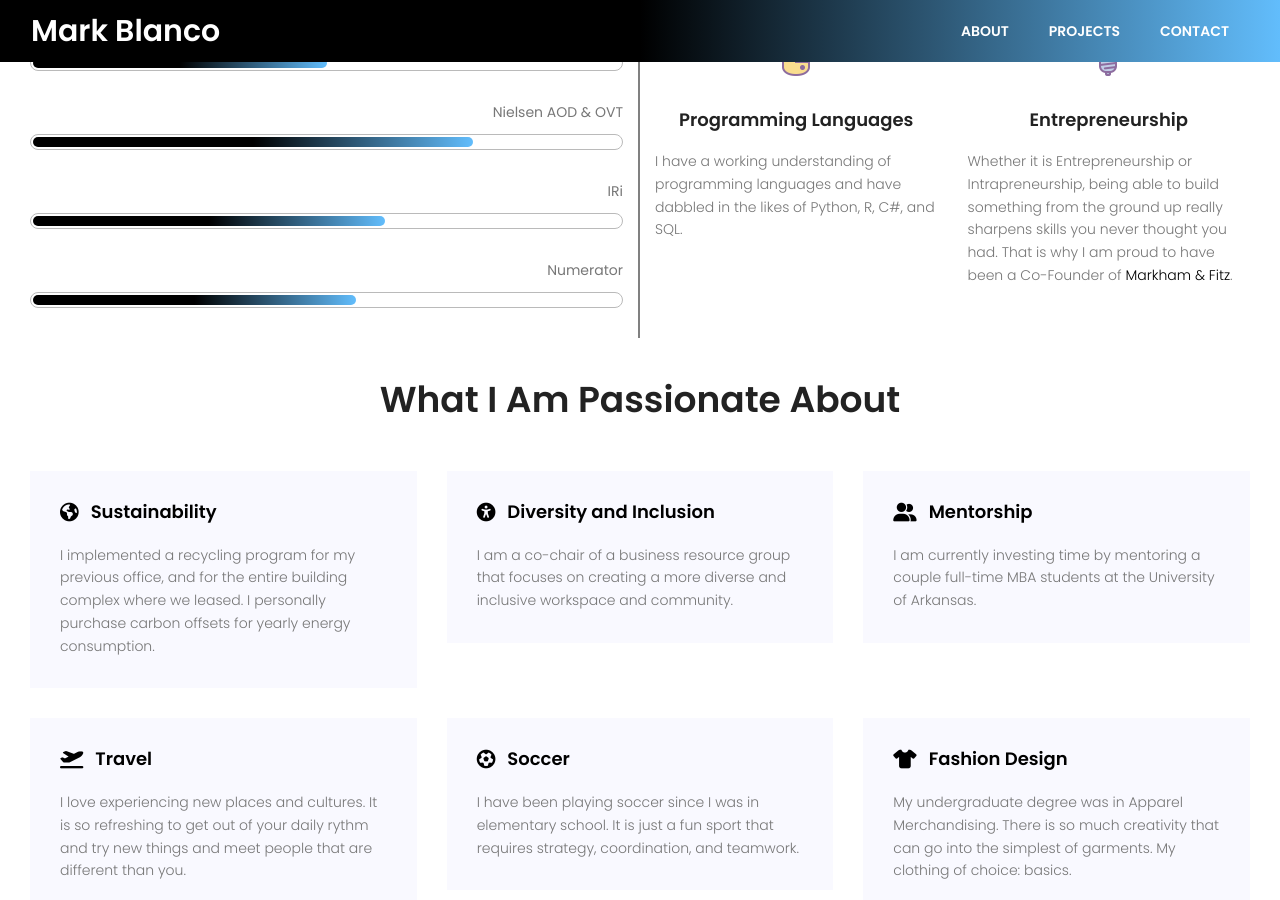
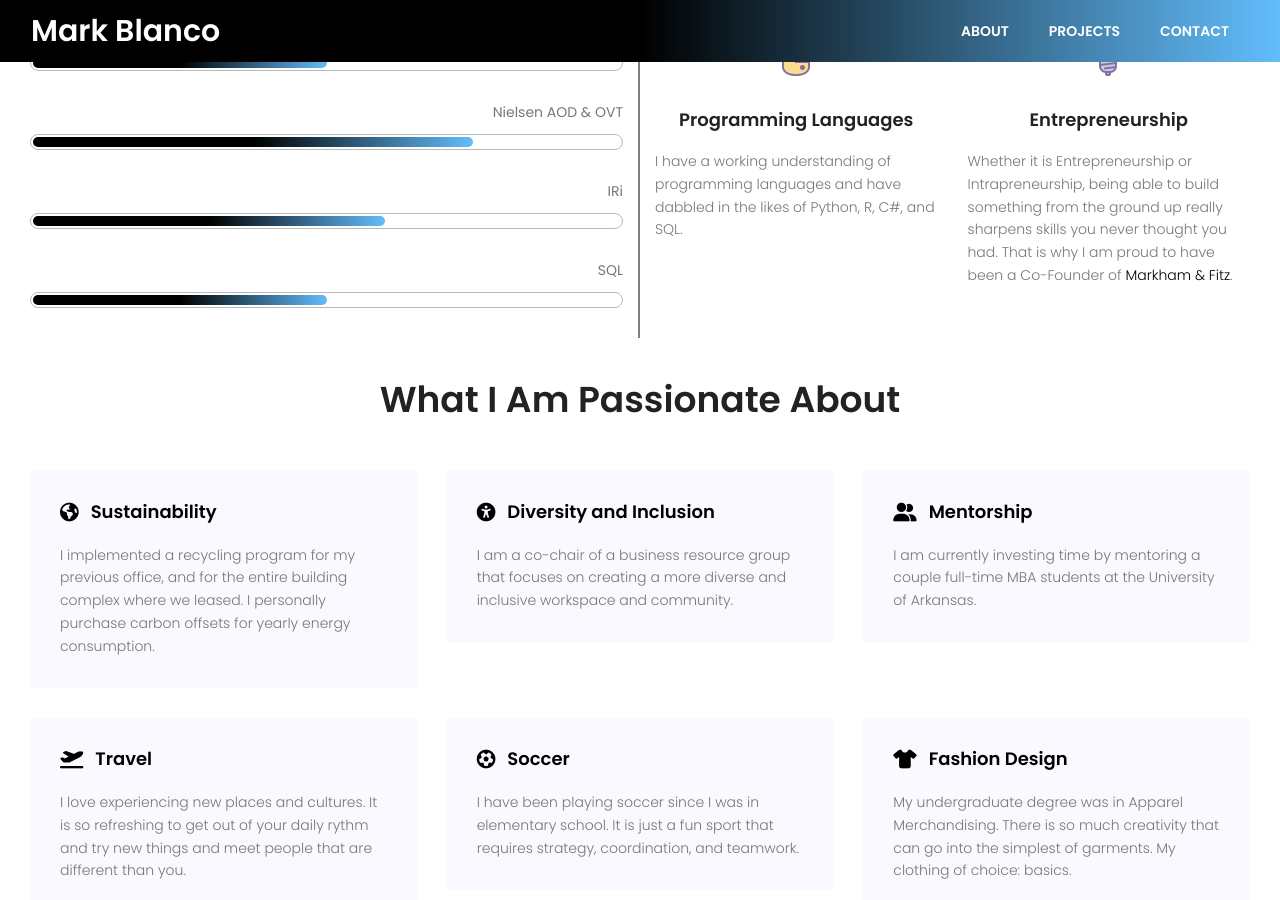
Before and after one commit to boombranco/boombranco.github.io, a Jekyll site: the page about.html, which Jekyll copies as it is, in a window 1280 px wide and 900 px high, scrolled down 1393 px. Built offline with Jekyll 4.4.1, drawn with Linux system fonts in a browser that asks for light colours; nearby versions of some CDN libraries.

Commit message:
Updated my tool mastery

```diff
--- a/about.html
+++ b/about.html
@@ -182,9 +182,9 @@
                       </div>
 
                       <div class="skillbar" data-percent="60%">
-                          <div class="skill-bar-percent">Numerator</div>
+                          <div class="skill-bar-percent">SQL</div>
                           <div class="skillwrap">
-                            <div class="skillbar-bar" style="width: 55%;"></div>
+                            <div class="skillbar-bar" style="width: 50%;"></div>
                           </div>
                       </div>
           </div>
```
